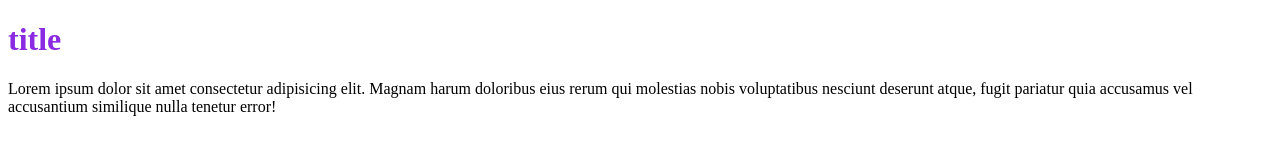
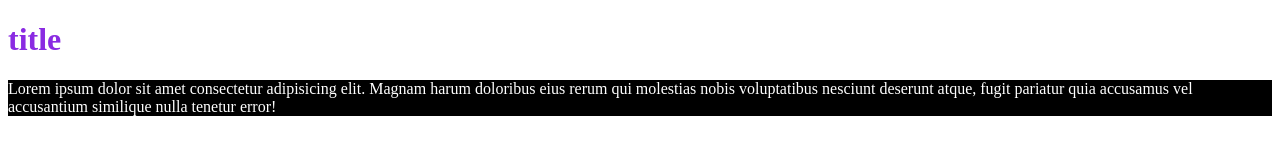
Before and after one commit to CodingToast/Campus2025, a plain HTML site: page index.html in a window 1280 px wide. Drawn offline with Linux system fonts and the light colour scheme.

Commit message:
update css
test update css

```diff
--- a/style.css
+++ b/style.css
@@ -1,3 +1,7 @@
 h1{
     color: blueviolet;
 }
+p{
+    background: #000;
+    color: #fff;
+}
```
